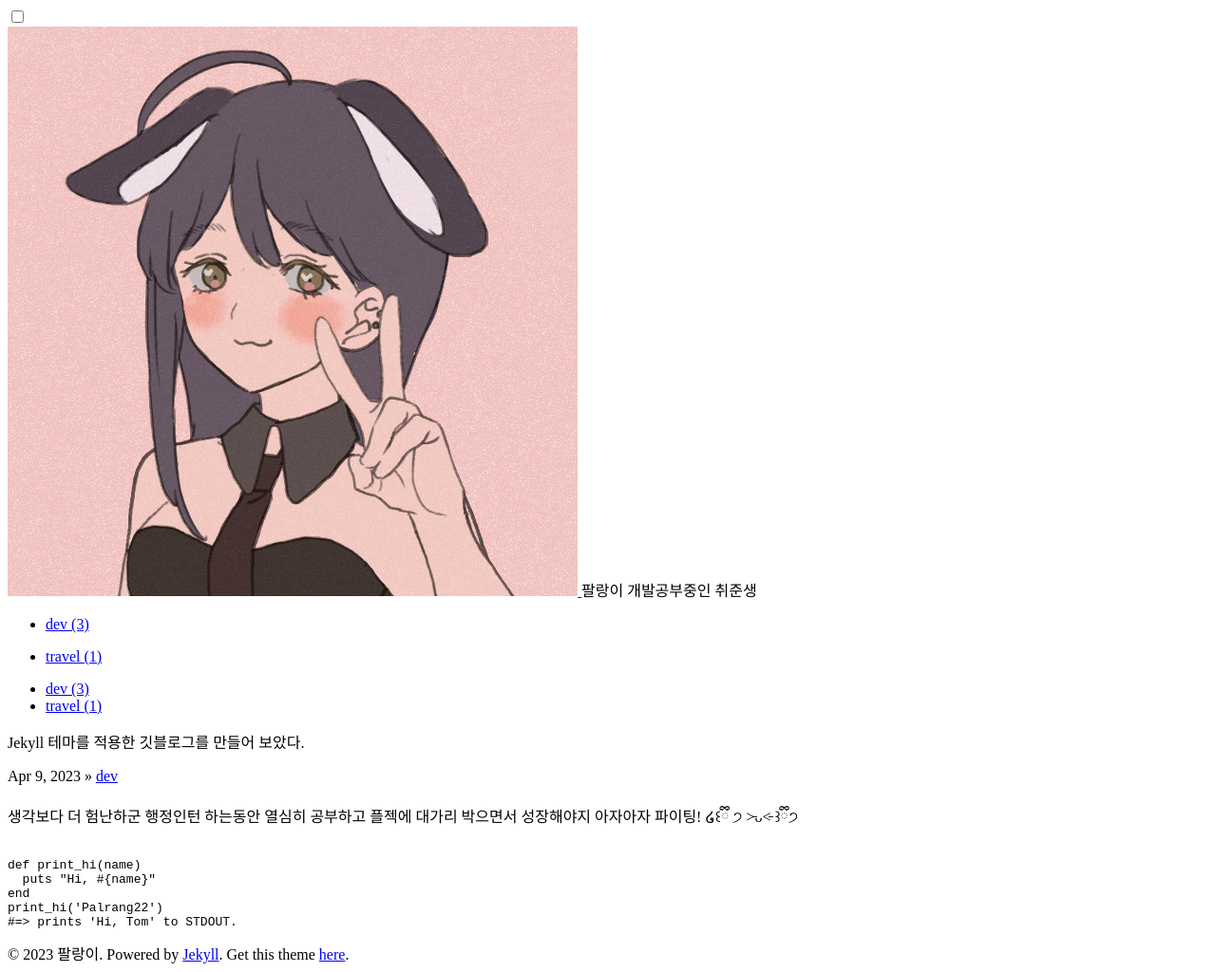
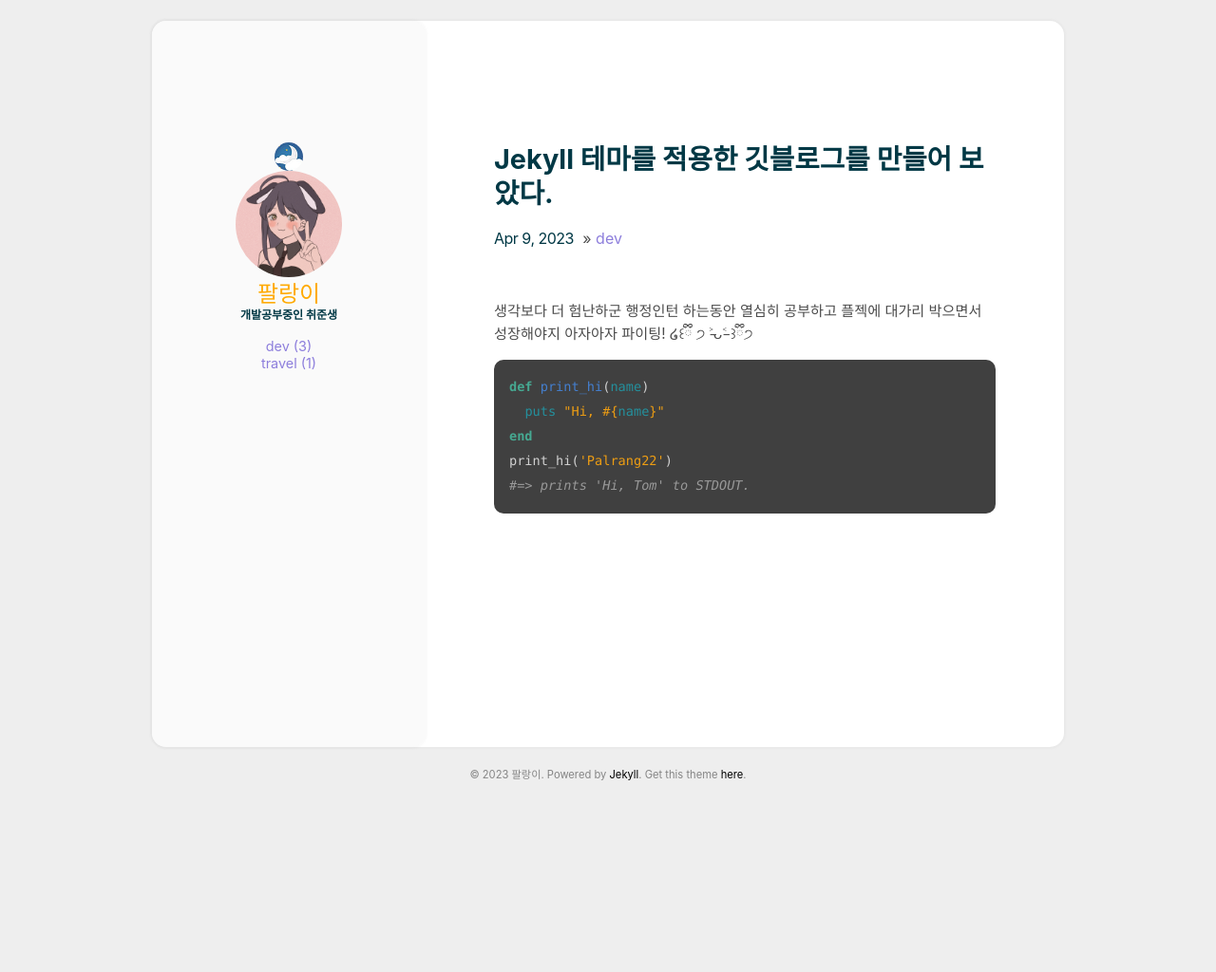
Before and after one commit to palrang22/palrang22.github.io, a Jekyll site: the page built from _posts/2023-04-09-open.md, in a window 1280 px wide. Shown: the whole page at 95% size. Built offline with Jekyll 4.4.1, drawn with Linux system fonts in a browser that asks for light colours; after the commit the page ends 922 px from its top, so only the background shows below that.

Commit message:
일단해봐

```diff
--- a/assets/css/main.scss
+++ b/assets/css/main.scss
@@ -1,9 +1,10 @@
+---
+# do not remove
+---
 
 @import 'normalize';
 @import 'code_style';
 @import 'flexible';
-@import url('https://fonts.googleapis.com/css2?family=Gowun+Batang&display=swap');
-
 
 
 /* 0. Variables
@@ -110,7 +111,7 @@ body {
     height: 100%;
     font-weight: normal;
     font-style: normal;
-    font-family: 'Gowun Batang', serif;
+    font-family: -apple-system, BlinkMacSystemFont, 'Titillium Web', "Segoe UI", Roboto, sans-serif, "Apple Color Emoji", "Segoe UI Emoji", "Segoe UI Symbol";
     margin: 0;
     padding: 0;
     background-color: var(--bg_color);
```
